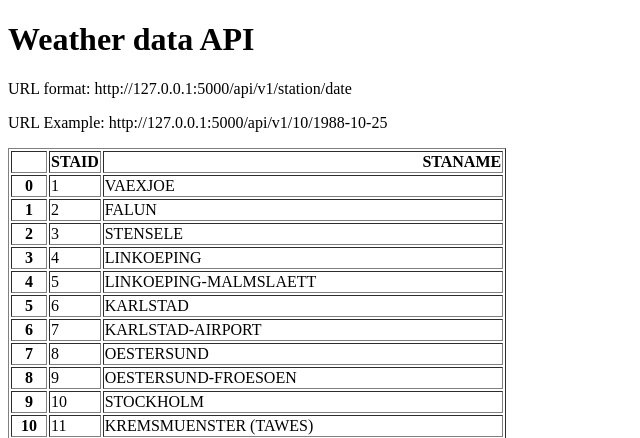
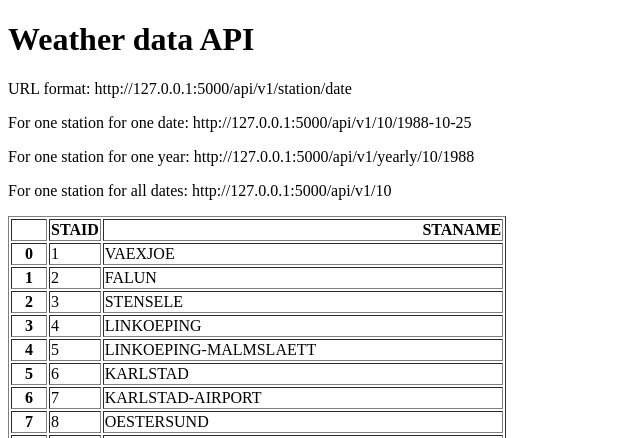
Before and after one commit to nour96/weather-data-api, a Flask app: page / in a window 1280 px wide. Shown: the part 26-464 px from the top of the page, without its empty margins (0-640 px from the left). Run offline with Flask 3, Linux system fonts and the light colour scheme.

Commit message:
Adding more url endpoints to our api

```diff
--- a/main.py
+++ b/main.py
@@ -23,5 +23,27 @@ def about(station, date):
         "temperature": temperature
     }
 
+@app.route("/api/v1/<station>")
+def all_data(station):
+    filename = "data_small/TG_STAID" + str(station).zfill(6) + ".txt"
+    df = pd.read_csv(filename, skiprows=20, parse_dates=["    DATE"])
+    result = df.to_dict(orient="records")
+    # orient = records:: Give me a list of dictionaries, where each row in the dataframe
+    # becomes one dictionary (a record)
+    return result
+
+@app.route("/api/v1/yearly/<station>/<year>")
+def yearly(station, year):
+    filename = "data_small/TG_STAID" + str(station).zfill(6) + ".txt"
+    df = pd.read_csv(filename, skiprows=20)
+    # we removed parse_date cuz we want python to read date as an integer, not as a date, then we can
+    # convert it into string
+    df["    DATE"] = df["    DATE"].astype(str)
+    result = df[df["    DATE"].str.startswith(str(year))].to_dict(orient="records")
+
+    return result
+
+
+
 if __name__ == "__main__":
     app.run(debug=True)
--- a/templates/home.html
+++ b/templates/home.html
@@ -12,7 +12,9 @@
     </nav>
     <h1>Weather data API</h1>
     <p>URL format: http://127.0.0.1:5000/api/v1/station/date</p>
-    <p>URL Example: http://127.0.0.1:5000/api/v1/10/1988-10-25</p>
+    <p>For one station for one date: http://127.0.0.1:5000/api/v1/10/1988-10-25</p>
+    <p>For one station for one year: http://127.0.0.1:5000/api/v1/yearly/10/1988</p>
+    <p>For one station for all dates: http://127.0.0.1:5000/api/v1/10</p>
     <p>{{data|safe}}</p>
     <br>
     <a href=""></a>
```
